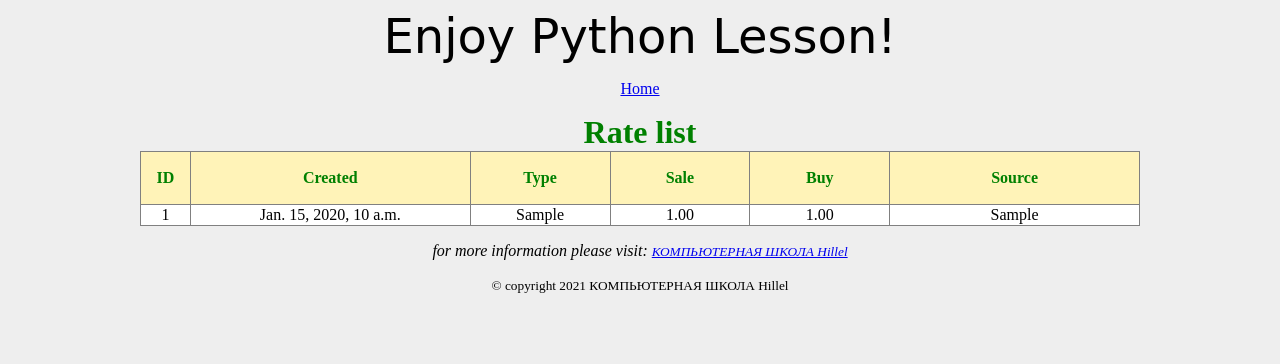
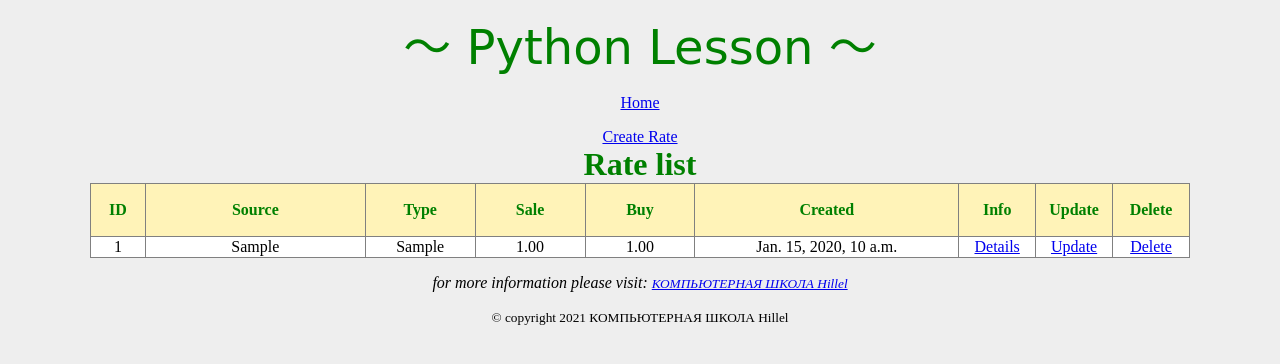
Before and after one commit to YoshioYabusaki/currency_JP, a Django app: page /rate/list/ in a window 1280 px wide. Shown: the top 364 px of the page. Run offline with Django 3.2, Linux system fonts and the light colour scheme; tables that the repository leaves empty hold one stand-in row (values such as "Sample post").

Commit message:
contents of lesson on July 21

```diff
--- a/app/currency/templates/base.html
+++ b/app/currency/templates/base.html
@@ -3,12 +3,12 @@
 <html lang="en">
 <head>
     <meta charset="UTF-8">
-    <title>Enjoy Python Lesson!</title>
+    <title>～ Python Lesson ～</title>
 </head>
 <body bgcolor="#EEEEEE">
 <center>
 
-    <font size="8" face="Comic Sans MS">Enjoy Python Lesson!</font>
+    <font size="8" style="color:green" face="Comic Sans MS">～ Python Lesson ～</font>
 
     <p>{% include 'includes/navbar.html' %}</p>
 
--- a/app/currency/templates/rate_list.html
+++ b/app/currency/templates/rate_list.html
@@ -1,17 +1,22 @@
 {% extends 'base.html' %}
 
 {% block main_content %}
-<table width="1000" border="1" style="border-collapse: collapse">
+<table width="1100" border="1" style="border-collapse: collapse">
   <caption><font size="6" style="color:green"><b>Rate list</b></font></caption>
+
+  <a href="/rate/create/">Create Rate</a><br>
 
   <thead>
     <tr style="color:green" bgcolor="#fff3b8">
       <th height="50"> ID </th>
-      <th> Created </th>
+      <th> Source </th>
       <th> Type </th>
       <th> Sale </th>
       <th> Buy </th>
-      <th> Source </th>
+      <th> Created </th>
+      <th> Info </th>
+      <th> Update </th>
+      <th> Delete </th>
     </tr>
   </thead>
 
@@ -19,11 +24,14 @@
     {% for rate in rate_list %}
       <tr bgcolor="#FFFFFF">
         <td width="5%" align="center">{{ rate.id }}</td>
-        <td width="28%" align="center">{{ rate.created }}</td>
-        <td width="14%" align="center">{{ rate.type }}</td>
-        <td width="14%" align="center">{{ rate.sale }}</td>
-        <td width="14%" align="center">{{ rate.buy }}</td>
-        <td width="25%" align="center">{{ rate.source }}</td>
+        <td width="20%" align="center">{{ rate.source }}</td>
+        <td width="10%" align="center">{{ rate.type }}</td>
+        <td width="10%" align="center">{{ rate.sale }}</td>
+        <td width="10%" align="center">{{ rate.buy }}</td>
+        <td width="24%" align="center">{{ rate.created }}</td>
+        <td width="7%" align="center"><a href="/rate/details/{{ rate.id }}/">Details</a></td>
+        <td width="7%" align="center"><a href="/rate/update/{{ rate.id }}/">Update</a></td>
+        <td width="7%" align="center"><a href="/rate/delete/{{ rate.id }}/">Delete</a></td>
       </tr>
     {% endfor %}
   </tbody>
--- a/app/currency/views.py
+++ b/app/currency/views.py
@@ -1,8 +1,9 @@
 from currency.models import ContactUs, GoodCafe, Rate
+from currency.forms import RateForm
 from currency.utils import generate_password as gen_pass
 
-from django.http import HttpResponse
-from django.shortcuts import render
+from django.http import HttpResponse, HttpResponseRedirect, Http404
+from django.shortcuts import render, get_object_or_404
 
 
 def index(request):
@@ -21,6 +22,60 @@ def rate_list(request):
         'rate_list': rates,
     }
     return render(request, 'rate_list.html', context=context)
+
+
+def rate_create(request): # スタンダードなフォームのテキスト
+    if request.method == 'POST':
+        form = RateForm(request.POST) # 記入されたらフォーム内容を表示
+        if form.is_valid():
+            form.save() #　フォーム内容を保存
+            return HttpResponseRedirect('/rate/list/')
+    elif request.method == 'GET':
+        form = RateForm() # 最初は空白のフォーム
+    context = {
+        'form': form,
+    }
+    # breakpoint()
+    return render(request, 'rate_create.html', context=context)
+
+
+def rate_details(request, rate_id):
+    rate = get_object_or_404(Rate, id=rate_id)
+    context = {
+        'object': rate,
+    }
+    return render(request, 'rate_details.html', context=context)
+
+
+def rate_update(request, rate_id):
+    rate = get_object_or_404(Rate, id=rate_id)
+
+    if request.method == 'POST':
+        form = RateForm(request.POST, instance=rate) # 元からinstanceの値rateを表示
+        if form.is_valid():
+            form.save() #　フォーム内容を保存
+            return HttpResponseRedirect('/rate/list/')
+    elif request.method == 'GET':
+        form = RateForm(instance=rate) # 元からinstanceの値rateを表示
+
+    context = {
+        'form': form,
+    }
+    return render(request, 'rate_update.html', context=context)
+
+
+def rate_delete(request, rate_id):
+    rate = get_object_or_404(Rate, id=rate_id)
+
+    if request.method == 'POST':
+        rate.delete()
+        return HttpResponseRedirect('/rate/list/')
+
+    # if request.method == 'GET' #ここでは敢えて書く必要がない
+    context = {
+        'object': rate,
+    }
+    return render(request, 'rate_delete.html', context=context)
 
 
 def contact_us_list(request):
--- a/app/settings/urls.py
+++ b/app/settings/urls.py
@@ -1,4 +1,8 @@
-from currency.views import contact_us_list, generate_password, good_cafe, index, rate_list, response_codes
+from currency.views import (
+    contact_us_list, generate_password, good_cafe,
+    index, rate_list, response_codes, rate_create,
+    rate_details, rate_update, rate_delete,
+)
 
 from django.contrib import admin
 from django.urls import path
@@ -11,6 +15,10 @@ urlpatterns = [
     path('', index),
     path('gen-pass/', generate_password),
     path('rate/list/', rate_list),
+    path('rate/create/', rate_create),
+    path('rate/details/<int:rate_id>/', rate_details),
+    path('rate/update/<int:rate_id>/', rate_update),
+    path('rate/delete/<int:rate_id>/', rate_delete),
     path('contact/us/', contact_us_list),
     path('good/cafe/', good_cafe),
     path('response-codes/', response_codes)
```
Also changed, not shown: app/currency/forms.py (added, +14 -0 lines), app/currency/templates/rate_create.html (added, +13 -0 lines), app/currency/templates/rate_delete.html (added, +13 -0 lines), app/currency/templates/rate_details.html (added, +14 -0 lines), app/currency/templates/rate_update.html (added, +13 -0 lines).
